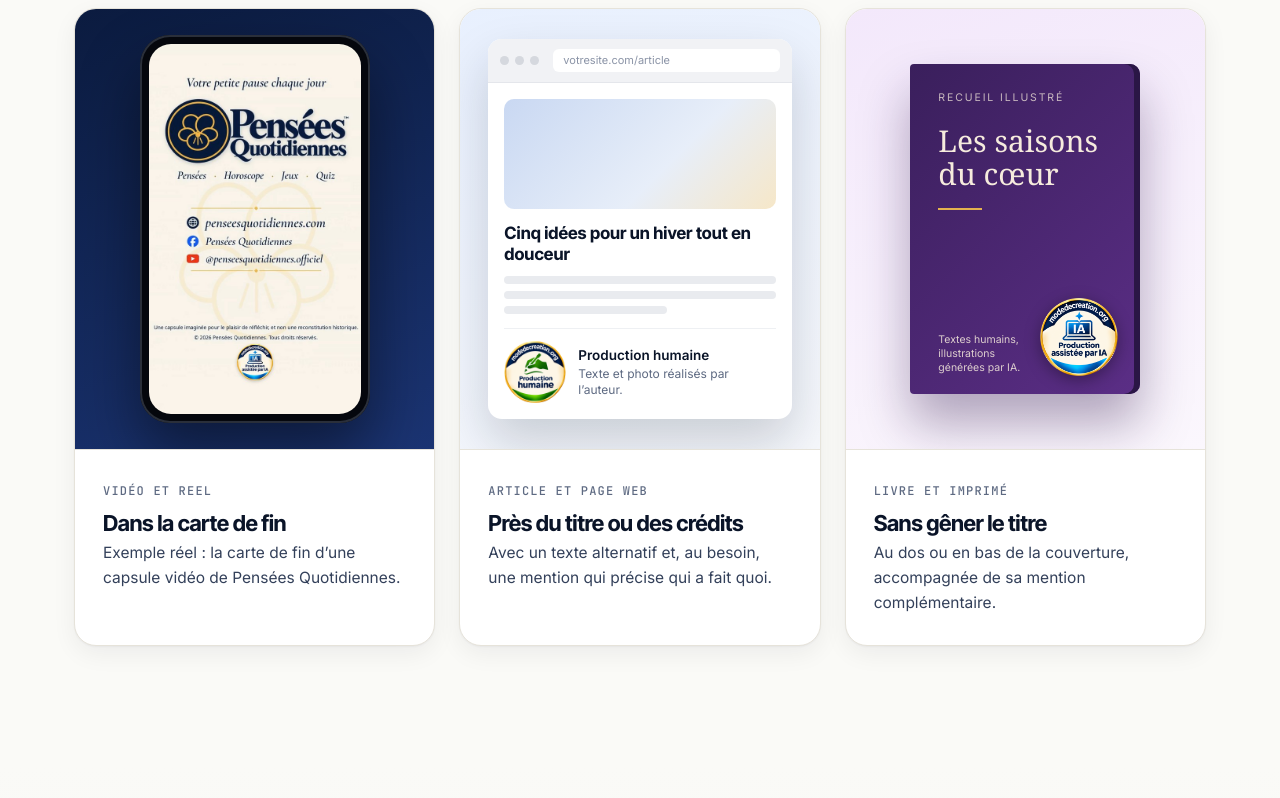
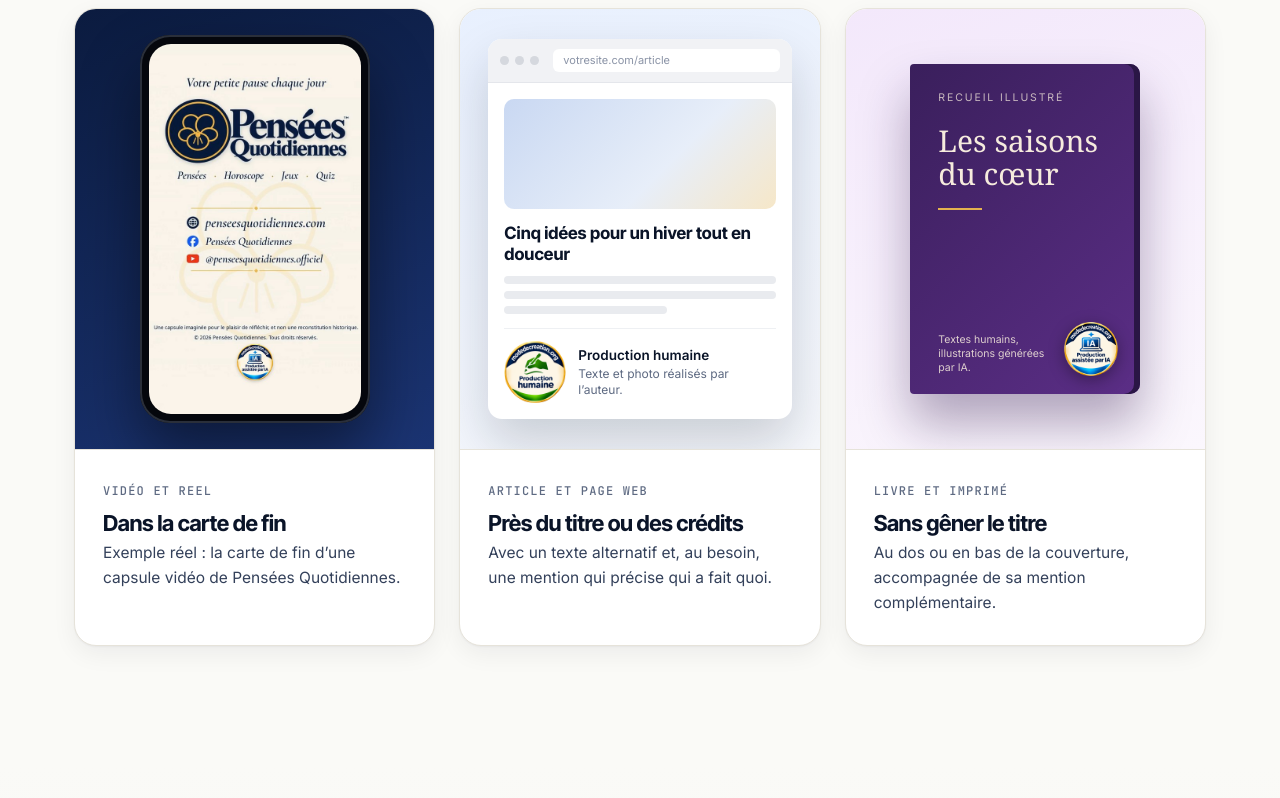
Before and after one commit to penseesquotidiennes/modedecreation, a plain HTML site: page index.html in a window 1280 px wide. Shown: the part 2824-3622 px from the top of the page. Drawn offline with Linux system fonts and the light colour scheme.

Commit message:
En situation : pastille du livre plus petite
Co-Authored-By: Claude Opus 5.5 <noreply@anthropic.com>
Claude-Session: https://claude.ai/code/session_01QLbCpuG5Azoq7UyMnGHuuh

```diff
--- a/assets/site.css
+++ b/assets/site.css
@@ -260,7 +260,7 @@ footer .bottom{display:flex;justify-content:space-between;gap:16px;flex-wrap:wra
 .b-orn{width:44px;height:2px;background:var(--gold);margin:18px 0}
 .b-foot{margin-top:auto;display:flex;align-items:flex-end;justify-content:space-between;gap:10px}
 .b-foot span{font-size:10.5px;line-height:1.35;opacity:.85}
-.b-foot img{width:78px;flex:none;filter:drop-shadow(0 4px 8px rgba(0,0,0,.35))}
+.b-foot img{width:54px;flex:none;filter:drop-shadow(0 4px 8px rgba(0,0,0,.35))}
 @media (max-width:1000px){.situ-grid{grid-template-columns:1fr 1fr}}
 @media (max-width:700px){.situ-grid{grid-template-columns:1fr}.situ-stage{height:400px}}
 
```
